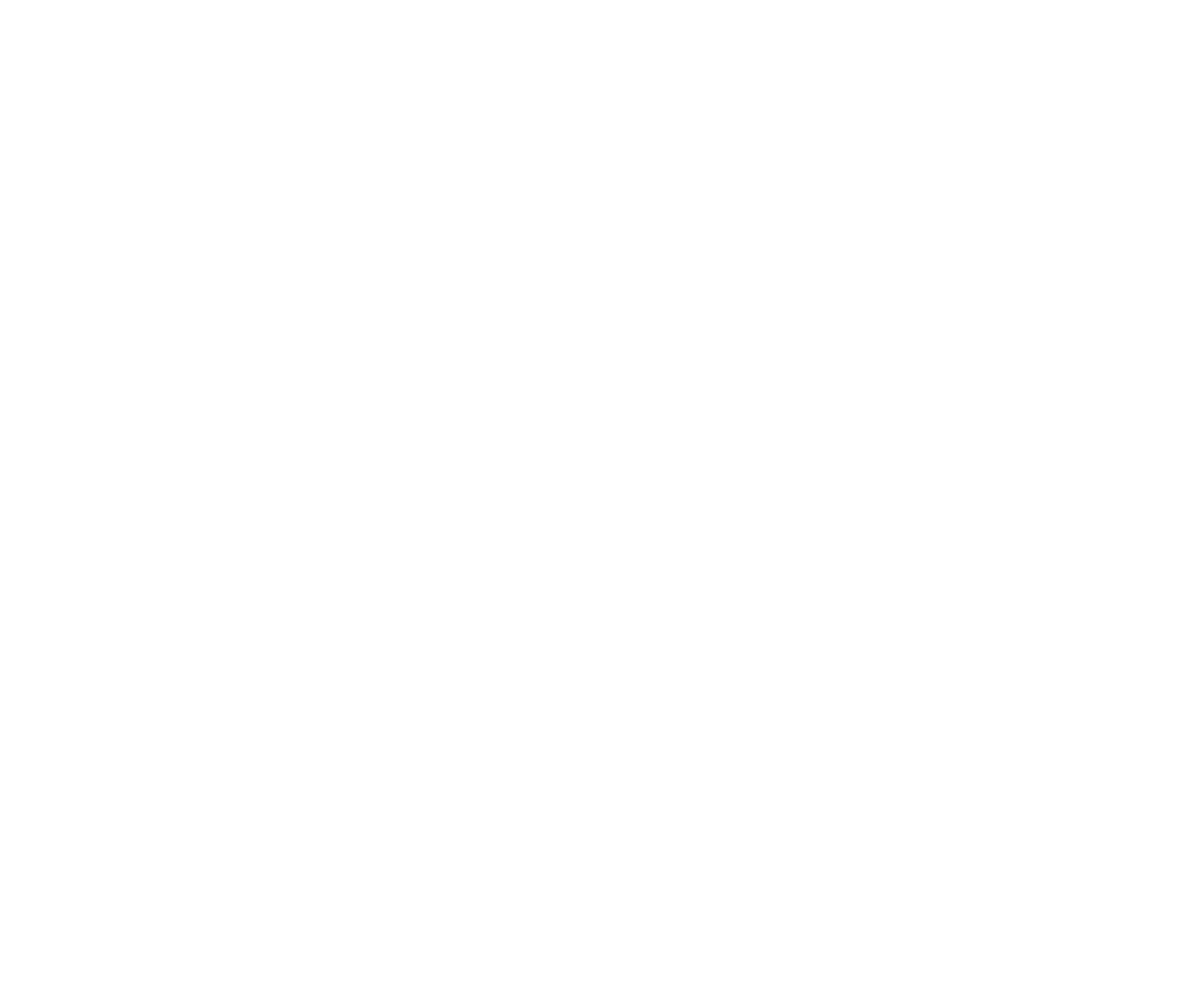
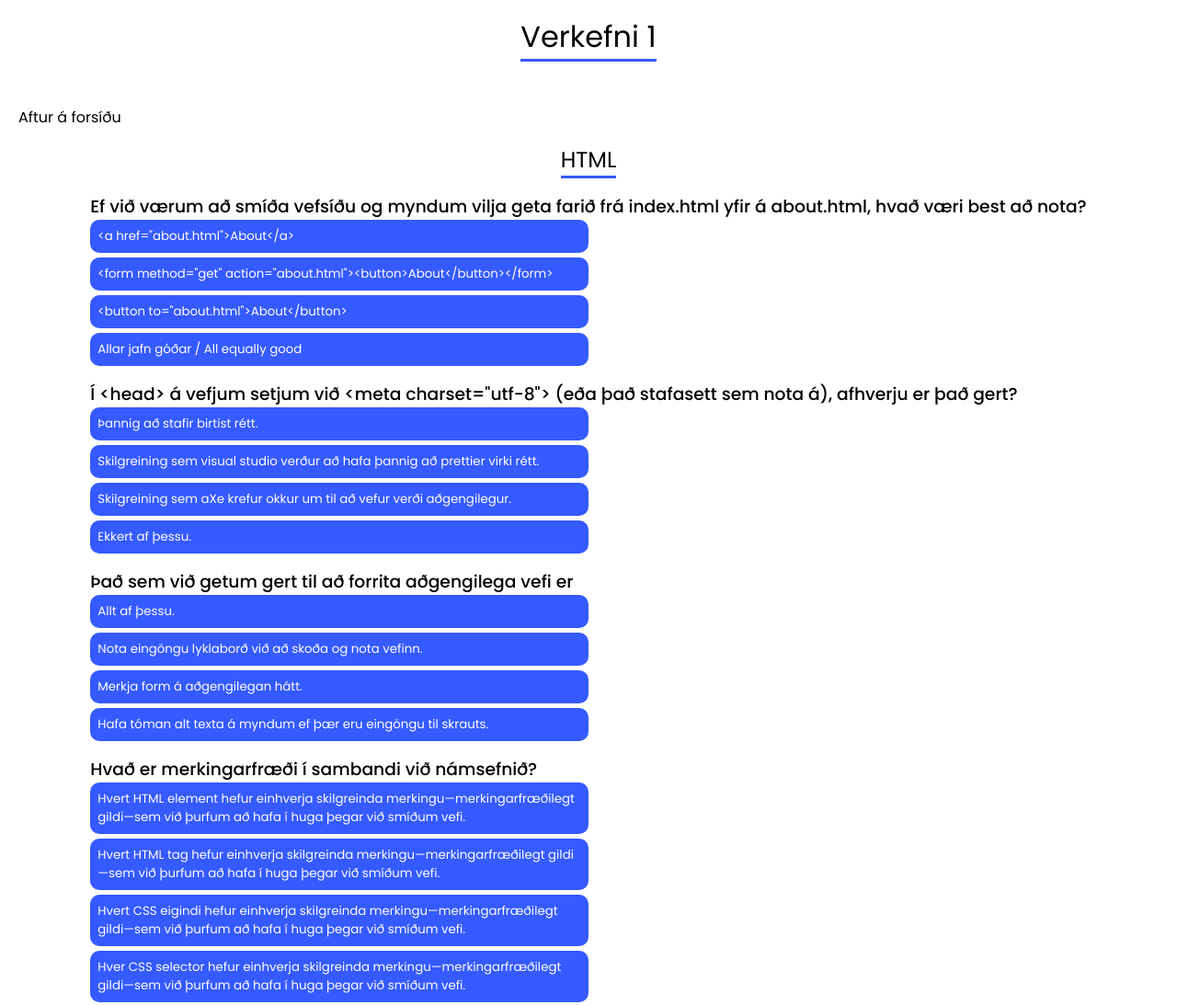
Before and after one commit to jonnishmurda/HBV403G-v1, a website with bundled scripts: page public/pages/html.html in a window 1280 px wide. Shown: the whole page at 92% size. Before the commit the page ends 800 px from the top, so only its background shows below. Built offline with nearby package versions, Linux system fonts and the light colour scheme; files whose address does not match are found by name.

Commit message:
viðbætur í css og html.html búið til

```diff
--- a/public/pages/html.html
+++ b/public/pages/html.html
@@ -1,16 +1,13 @@
-<!DOCTYPE html>
+<!doctype html>
 <html lang="en">
-
-<head>
-    <meta charset="UTF-8">
-    <meta name="viewport" content="width=device-width, initial-scale=1.0">
-    <title>HTML Questions</title>
-    <script type="module" src="/src/category.js"></script>
-    <link rel="stylesheet" href="/src/style.css">
-</head>
-
-<body>
+  <head>
+    <meta charset="UTF-8" />
+    <link rel="icon" type="image/svg+xml" href="/vite.svg" />
+    <meta name="viewport" content="width=device-width, initial-scale=1.0" />
+    <title>Verkefni 1</title>
+  </head>
+  <body>
     <div id="app"></div>
-</body>
-
+    <script type="module" src="/src/lib/category.js"></script>
+  </body>
 </html>
--- a/src/lib/category.js
+++ b/src/lib/category.js
@@ -0,0 +1,58 @@
+import data from '../../data/html.json'
+import '../style.css'
+
+let html = ``;
+
+let answerCheck = ``;
+
+function checkCorrect (e, isCorrect){
+
+}
+
+try {
+  for (let i = 0; i < data.questions.length; i++) {
+    const obj = data.questions[i]
+    if (obj.question && obj.answers) {
+      html += `
+      <h3>${transform(obj.question)}</h3>
+      <ul>
+        ${obj.answers.map(answer => `
+          <li>
+            <button class="answer"
+            onClick="checkCorrect(e, ${answer.correct})">${transform(answer.answer)}</button>
+          </li>
+        `).join('')}
+      </ul>
+      `
+    }
+  }
+
+} catch {
+  console.error('Ekki tókst að sækja spurningar');
+}
+
+// aðstoð frá GPT
+function transform(string) {
+  return string
+    .replace(/&/g, '&amp;')
+    .replace(/</g, '&lt;')
+    .replace(/>/g, '&gt;')
+    .replace(/"/g, '&quot;')
+    .replace(/'/g, '&#039;');
+}
+
+
+document.querySelector('#app').innerHTML = `
+  <main>
+    <header class="header">
+      <h1>Verkefni 1</h1>
+    </header>
+    <div class="backBtn"><a href="/">Aftur á forsíðu</a></div>
+    <section class="htmlContent">
+        <h1>${data.title}</h1>
+        <div class"quiz">
+            ${html}
+        </div>
+    </section>
+  </main>
+`;
--- a/src/style.css
+++ b/src/style.css
@@ -7,16 +7,54 @@
   font-family: 'Poppins';
 }
 
+:root {
+  /* Litir */
+  --color-main: #355aff;
+  --color-black: #000;
+  --color-white: #fff;
+
+
+  /* Letur */
+  --font-header: 400;
+}
+
 .header {
   padding: 1rem;
   display: flex;
   align-items: center;
   justify-content: center;
   margin-bottom: 1rem;
+
   & h1 {
-    font-weight: 400;
-    border-bottom: #355aff solid 3px;
+    font-weight: var(--font-header);
+    border-bottom: var(--color-main) solid 3px;
     width: fit-content;
+  }
+}
+
+.backBtn {
+  padding: 1rem;
+
+  & a {
+    position: relative;
+    text-decoration: none;
+    color: var(--color-black);
+    padding: 0 0.25rem;
+  }
+
+  & a::before {
+    content: '';
+    position: absolute;
+    background: var(--color-main);
+    height: 2px;
+    width: 0;
+    bottom: 0;
+    left: 0;
+  }
+
+  & a:hover::before {
+    width: 100%;
+    transition: 0.3s;
   }
 }
 
@@ -43,14 +81,14 @@
     align-items: center;
 
     & li {
-      background: #355aff;
+      background: var(--color-main);
       border-radius: 10px;
       width: 300px;
       list-style-type: none;
 
       & a {
         z-index: 100;
-        color: #fff;
+        color: var(--color-white);
         width: 300px;
         padding: 1rem;
         text-decoration: none;
@@ -65,7 +103,7 @@
       z-index: 1;
       position: absolute;
       content: '';
-      background: #000000;
+      background: var(--color-black);
       width: 0;
       height: 100%;
       border-radius: 10px;
@@ -82,8 +120,58 @@
     }
 
     & a:hover {
-      color: #355aff;
+      color: var(--color-main);
       transition: 0.3s;
     }
   }
 }
+
+.htmlContent {
+  display: flex;
+  align-items: center;
+  justify-content: center;
+  flex-wrap: wrap;
+  flex-direction: column;
+  gap: 1rem;
+
+  & h1 {
+    font-weight: var(--font-header);
+    border-bottom: solid 3px var(--color-main);
+  }
+
+  & h3 {
+    font-weight: 500;
+  }
+
+  & ul {
+    margin-bottom: 1rem;
+    display: grid;
+    gap: 5px;
+
+    & li {
+      list-style-type: none;
+
+      & button {
+        position: relative;
+        padding: 0.5rem;
+        border-radius: 10px;
+        width: 50%;
+        text-align: left;
+        border: none;
+        background: var(--color-main);
+        color: var(--color-white);
+      }
+
+      & button:hover {
+        transition: 0.3s;
+        scale: 1.005;
+        box-shadow: var(--color-black) 5px 5px;
+      }
+
+      & button:active {
+        scale: 1;
+        box-shadow: none;
+      }
+    }
+  }
+}
```
Also changed, not shown: src/main.js (+8 -0 lines), public/pages/html.js (deleted).
